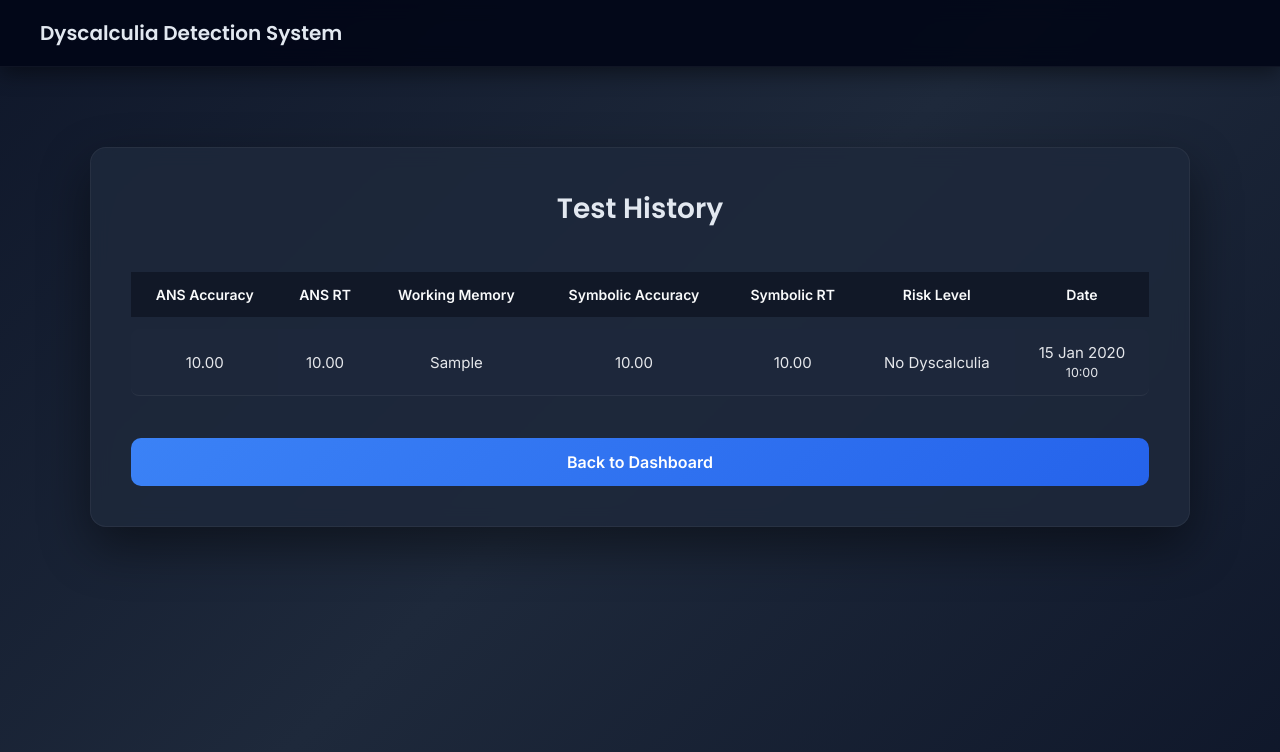
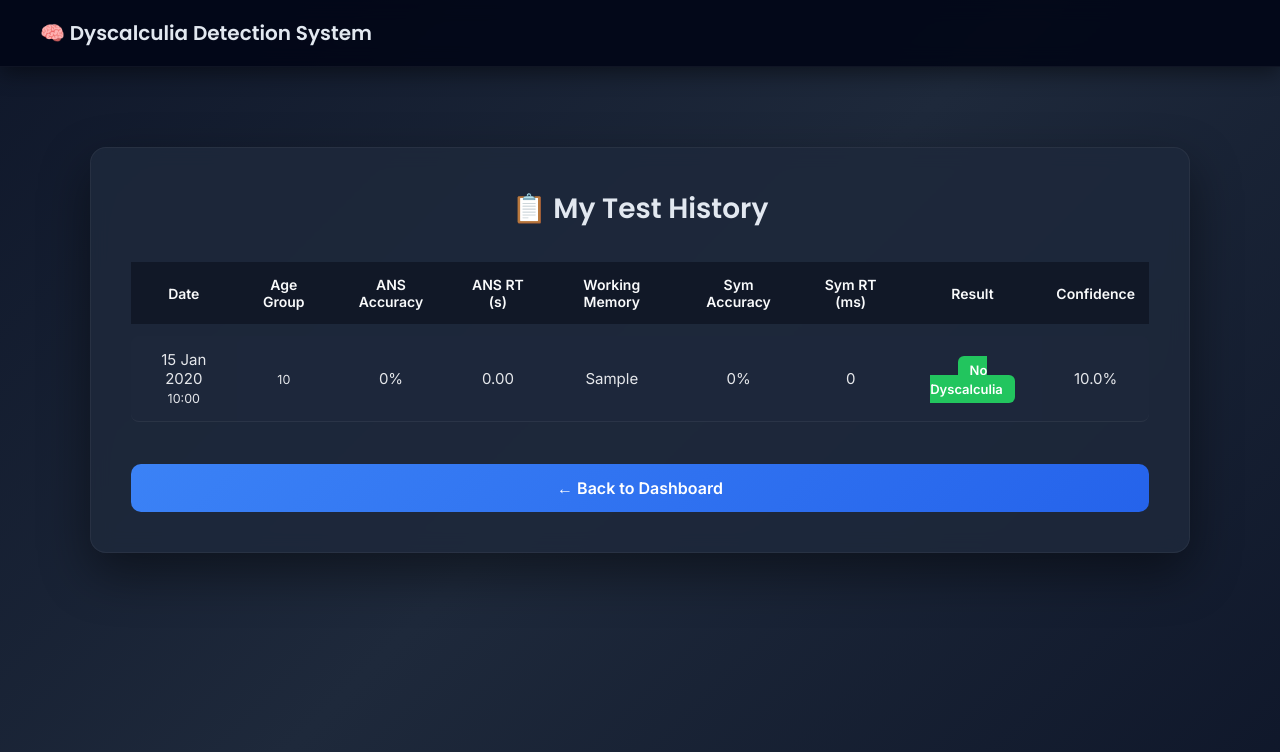
Before and after one commit to Fbn1234567/Dyscalculia--1, a Flask app: template templates/history.html in a window 1280 px wide. Shown: the top 752 px of the page. Run offline with Flask 3, Linux system fonts and the light colour scheme; the template is opened without the code that fills it: most values are stand-ins (such as "Sample title", 1, 10 or a date in 2020); some libraries are stand-ins or nearby versions.

Commit message:
Fix history page formatting

```diff
--- a/templates/history.html
+++ b/templates/history.html
@@ -1,52 +1,73 @@
 <!DOCTYPE html>
-<html>
+<html lang="en">
+
 <head>
+    <meta charset="UTF-8">
     <title>Test History</title>
     <link rel="stylesheet" href="{{ url_for('static', filename='style.css') }}">
 </head>
+
 <body>
-    <div class="navbar">Dyscalculia Detection System</div>
+    <div class="navbar">🧠 Dyscalculia Detection System</div>
     <div class="container">
         <div class="card">
-            <h2>Test History</h2>
-            <table class="history-table">
+            <h2>📋 My Test History</h2>
+            {% if results %}
+            <table class="history-table" style="margin-top:20px;">
                 <thead>
                     <tr>
+                        <th>Date</th>
+                        <th>Age Group</th>
                         <th>ANS Accuracy</th>
-                        <th>ANS RT</th>
+                        <th>ANS RT (s)</th>
                         <th>Working Memory</th>
-                        <th>Symbolic Accuracy</th>
-                        <th>Symbolic RT</th>
-                        <th>Risk Level</th>
-                        <th>Date</th>
+                        <th>Sym Accuracy</th>
+                        <th>Sym RT (ms)</th>
+                        <th>Result</th>
+                        <th>Confidence</th>
                     </tr>
                 </thead>
                 <tbody>
                     {% for r in results %}
                     <tr>
-                        <td>{{ "%.2f"|format(r.ans_acc) }}</td>
-                        <td>{{ "%.2f"|format(r.ans_rt) }}</td>
-                        <td>{{ r.wm_k }}</td>
-                        <td>{{ "%.2f"|format(r.sym_acc) }}</td>
-                        <td>{{ "%.2f"|format(r.sym_rt) }}</td>
                         <td>
-                            {% if r.risk_level == "Highest Risk" %}
-                                <span class="risk-high">Highest Risk</span>
-                            {% elif r.risk_level == "Medium Risk" %}
-                                <span class="risk-medium">Medium Risk</span>
-                            {% elif r.risk_level == "Lowest Risk" %}
-                                <span class="risk-low">Lowest Risk</span>
+                            {{ r.created_at.strftime("%d %b %Y") }}<br>
+                            <small style="color:var(--text-secondary);">{{ r.created_at.strftime("%H:%M") }}</small>
+                        </td>
+                        <td>
+                            <small style="color:var(--text-secondary);">{{ r.age_group or "—" }}</small>
+                        </td>
+                        <td>{{ "%.0f%%"|format((r.ans_acc or 0) * 100) }}</td>
+                        <td>{{ "%.2f"|format(r.ans_rt or 0) }}</td>
+                        <td>{{ r.wm_k or "—" }}</td>
+                        <td>{{ "%.0f%%"|format((r.sym_acc or 0) * 100) }}</td>
+                        <td>{{ "%.0f"|format(r.sym_rt or 0) }}</td>
+                        <td>
+                            {% if r.risk_level and "Dyscalculia Detected" in r.risk_level %}
+                            <span class="risk-high">Dyscalculia</span>
                             {% else %}
-                                <span>No Dyscalculia</span>
+                            <span class="risk-low">No Dyscalculia</span>
                             {% endif %}
                         </td>
-                        <td>{{ r.created_at.strftime("%d %b %Y") }}<br><small>{{ r.created_at.strftime("%H:%M") }}</small></td>
+                        <td>
+                            {% if r.confidence %}
+                            {{ "%.1f"|format(r.confidence) }}%
+                            {% else %}
+                            —
+                            {% endif %}
+                        </td>
                     </tr>
                     {% endfor %}
                 </tbody>
             </table>
-            <a href="/dashboard" class="back-btn">Back to Dashboard</a>
+            {% else %}
+            <p style="color:var(--text-secondary);margin-top:20px;">
+                No test results yet. Complete an assessment to see your history.
+            </p>
+            {% endif %}
+            <a href="/dashboard" class="back-btn">← Back to Dashboard</a>
         </div>
     </div>
 </body>
+
 </html>
```
